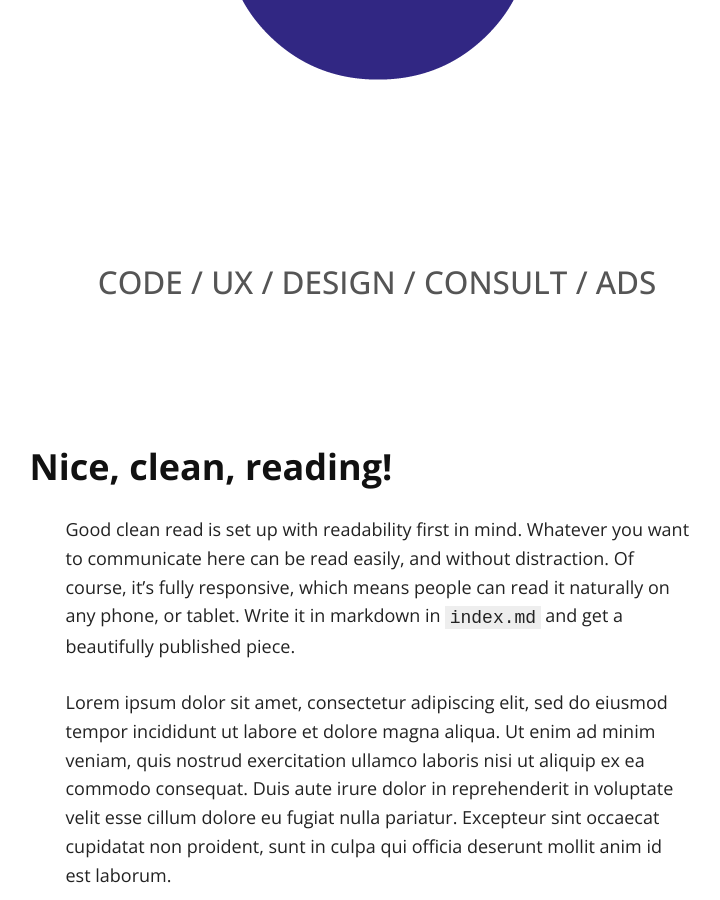
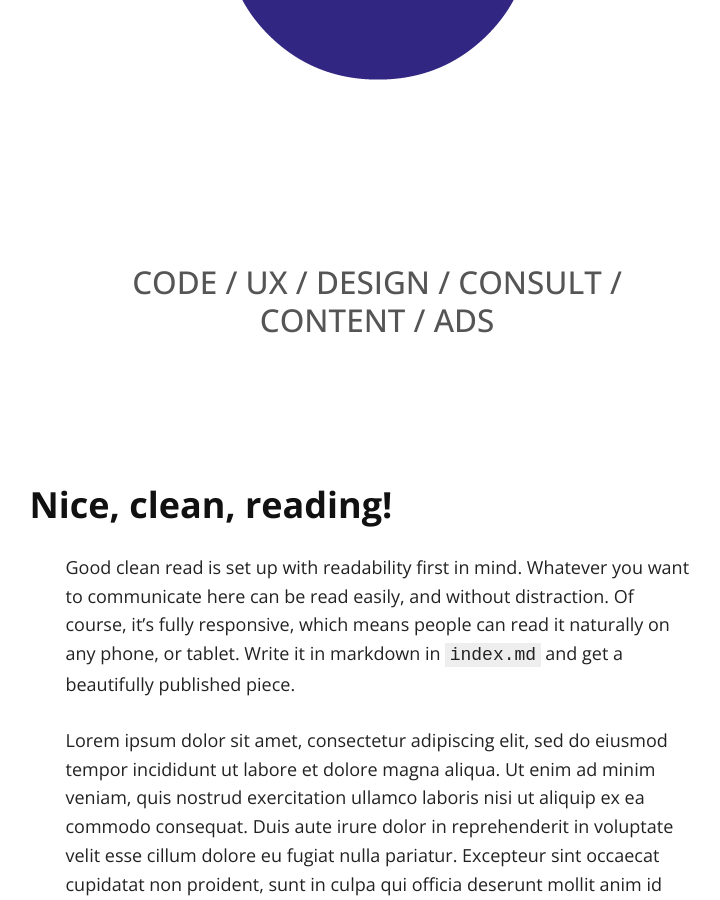
Before and after one commit to kemtol/rocktokom, a Jekyll site: the page built from index.md, in a window 1280 px wide and 900 px high, scrolled down 369 px. Shown: the whole window, without its empty margins (262-982 px from the left). Built offline with Jekyll 4.4.1, drawn with Linux system fonts in a browser that asks for light colours; nearby versions of some CDN libraries; our own code applies the rules of GitHub Pages for plain Markdown files.

Commit message:
Update index.md

```diff
--- a/index.md
+++ b/index.md
@@ -2,7 +2,7 @@
 layout: default
 ---
 
-## CODE / UX / DESIGN / CONSULT / ADS
+## CODE / UX / DESIGN / CONSULT / CONTENT / ADS
 ### Nice, clean, reading!
 
 Good clean read is set up with readability first in mind. Whatever you want to communicate here can be read easily, and without distraction. Of course, it's fully responsive, which means people can read it naturally on any phone, or tablet. Write it in markdown in <code>index.md</code> and get a beautifully published piece.
```
